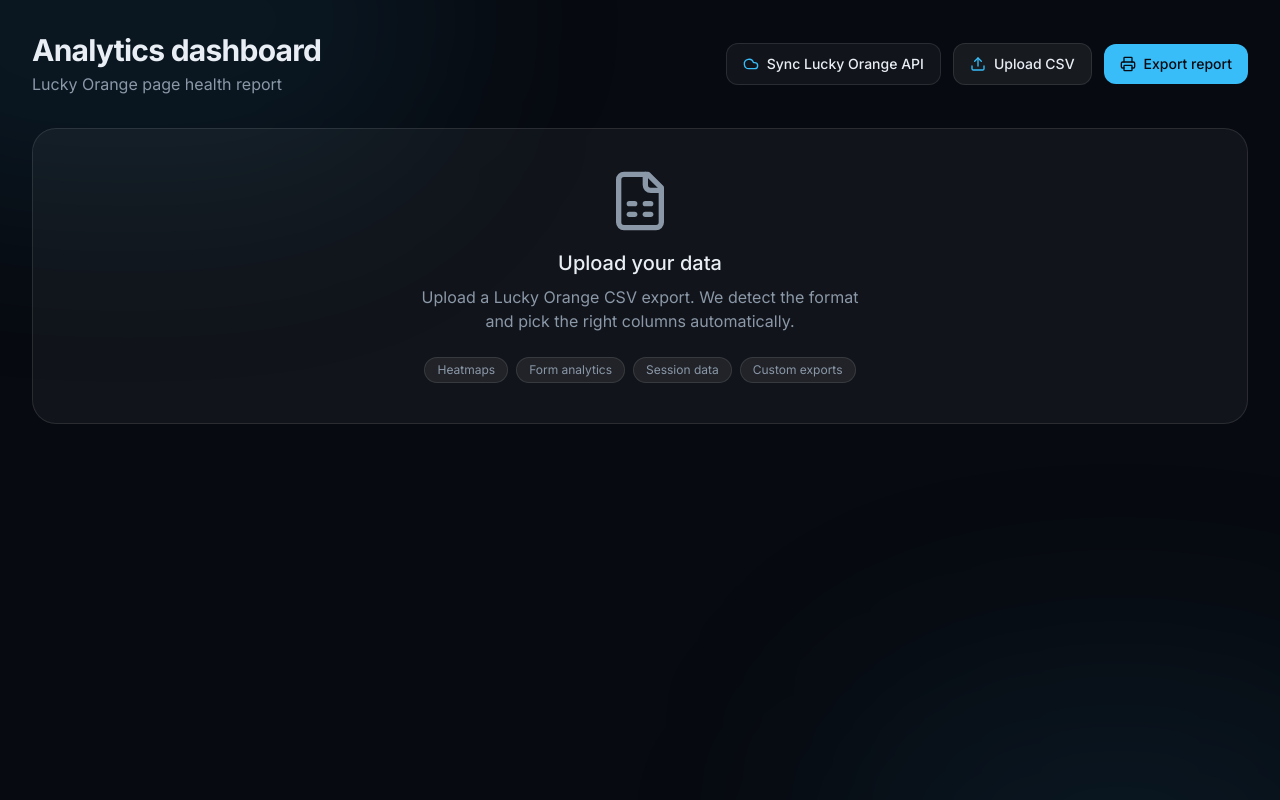
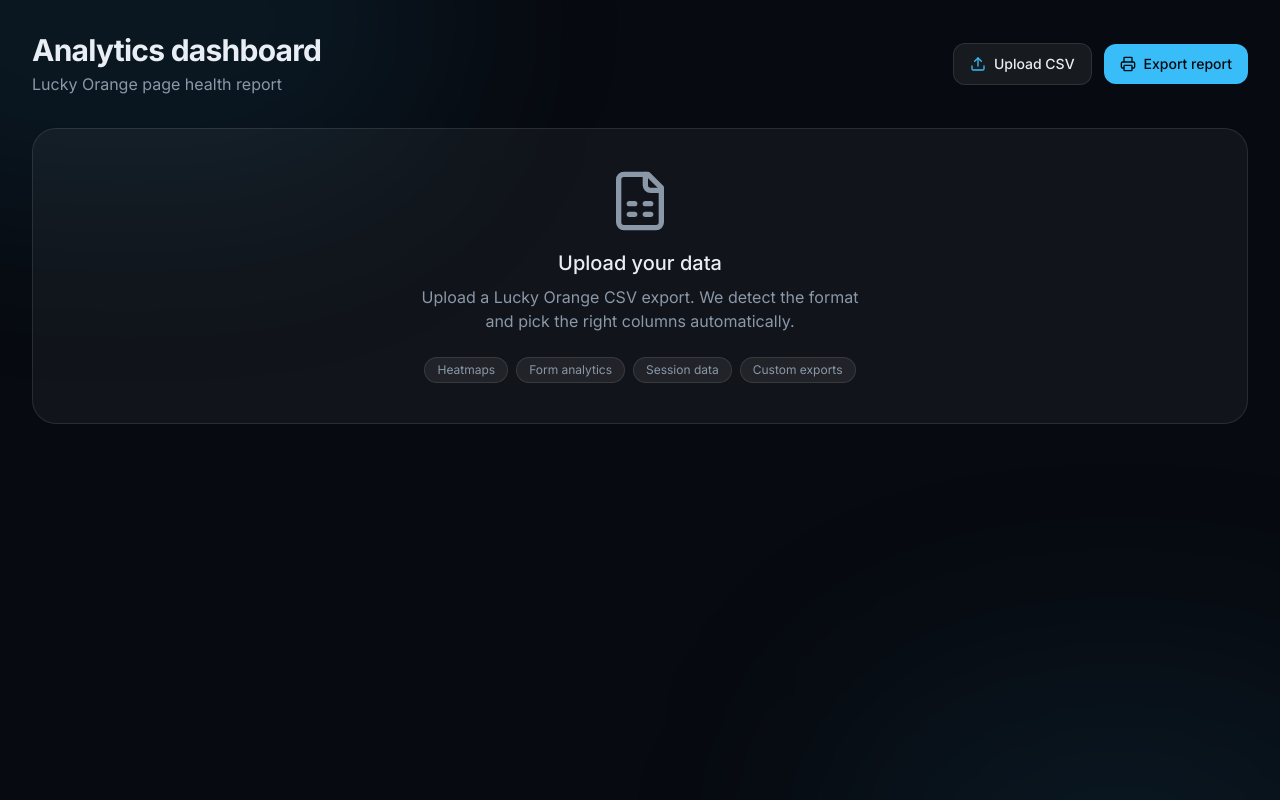
Before and after one commit to HesuCrypt/lucky_orange, a React (Vite) app: page / in a window 1280 px wide. Built offline with nearby package versions, Linux system fonts and the light colour scheme; no server answers.

Commit message:
feat: remove Lucky Orange API sync button and polling logic as it is not yet active

```diff
--- a/src/components/Dashboard.tsx
+++ b/src/components/Dashboard.tsx
@@ -201,16 +201,7 @@ export function Dashboard() {
     }
   };
 
-  useEffect(() => {
-    const config = getLuckyOrangeConfigFromEnv();
-    if (getLuckyOrangeStatus(config) !== 'ready') return;
-    if (data?.dataSource?.sourceKind !== 'lucky-orange-api') return;
-    const everyMs = 15 * 60 * 1000;
-    const id = window.setInterval(() => {
-      void handleLuckyOrangeSync({ silent: true });
-    }, everyMs);
-    return () => window.clearInterval(id);
-  }, [data?.dataSource?.sourceKind]);
+
 
   if (isLoading && !data) {
     return (
@@ -244,17 +235,6 @@ export function Dashboard() {
           </div>
 
           <div className="flex w-full flex-col gap-3 sm:flex-row sm:flex-wrap sm:items-center md:w-auto">
-            <button
-              type="button"
-              onClick={handleLuckyOrangeSync}
-              disabled={isSyncingApi}
-              className="flex flex-1 items-center justify-center gap-2 rounded-xl border border-lo-border bg-lo-panel px-4 py-2.5 text-sm font-medium text-lo-text transition-colors hover:bg-lo-elevated-hover disabled:opacity-60 sm:flex-none"
-              title="Sync latest metrics from Lucky Orange API"
-            >
-              {isSyncingApi ? <RefreshCw className="h-4 w-4 animate-spin text-lo-accent" /> : <Cloud className="h-4 w-4 text-lo-accent" />}
-              <span>{isSyncingApi ? 'Syncing API…' : 'Sync Lucky Orange API'}</span>
-            </button>
-
             {isUserData && (
               <button
                 type="button"
```
